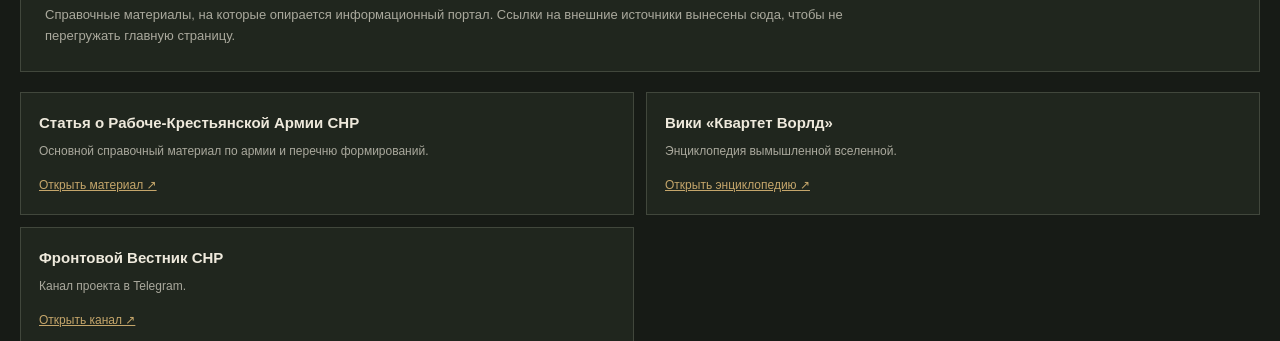
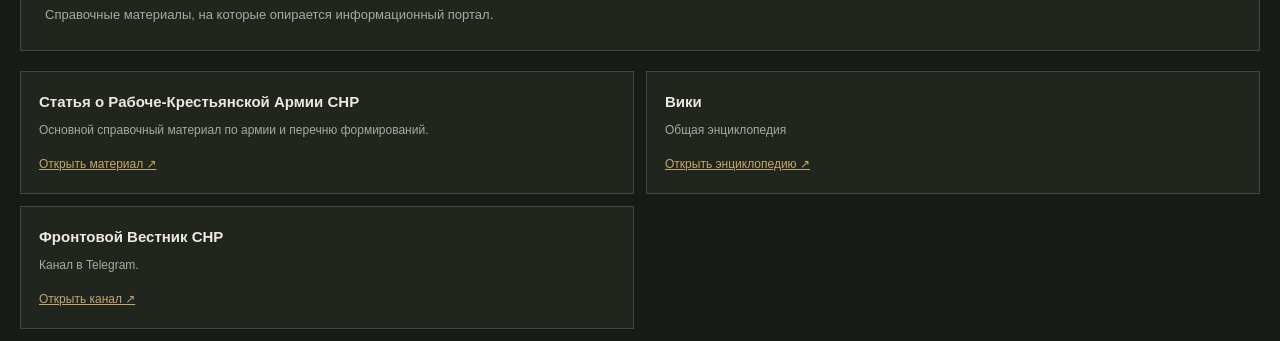
Before and after one commit to molkv/snr-armed-forces, a plain HTML site: page documents.html in a window 1280 px wide. Shown: the part 403-744 px from the top of the page. Drawn offline with Linux system fonts and the light colour scheme.

Commit message:
Update documents.html

```diff
--- a/documents.html
+++ b/documents.html
@@ -14,11 +14,11 @@
 </div></header>
 <div class="nav-wrap"><nav class="container nav" aria-label="Главная навигация"><a class="" href="index.html">⌂ Главная</a><a class="" href="command.html">★ Командование</a><a class="" href="structure.html">⬟ Структура армии</a><a class="" href="formations.html">✥ Формирования</a><a class="" href="history.html">▤ Военная история</a><a class="active" href="documents.html">▧ Документы</a><a class="" href="contacts.html">✉ Контакты</a></nav></div>
 <main class="container page-main"><div class="breadcrumb"><a href="index.html">Главная</a> <span>/</span> Документы</div>
-<div class="page-intro"><h2>Документы и источники</h2><p>Справочные материалы, на которые опирается информационный портал. Ссылки на внешние источники вынесены сюда, чтобы не перегружать главную страницу.</p></div>
+<div class="page-intro"><h2>Документы и источники</h2><p>Справочные материалы, на которые опирается информационный портал.</p></div>
 <div class="content-list">
 <article class="content-card"><h3>Статья о Рабоче-Крестьянской Армии СНР</h3><p>Основной справочный материал по армии и перечню формирований.</p><a class="back-link" href="https://mirkvarteta.fandom.com/ru/wiki/Рабоче-Крестьянская_Армия_СНР" target="_blank" rel="noopener">Открыть материал ↗</a></article>
-<article class="content-card"><h3>Вики «Квартет Ворлд»</h3><p>Энциклопедия вымышленной вселенной.</p><a class="back-link" href="https://mirkvarteta.fandom.com/ru/wiki" target="_blank" rel="noopener">Открыть энциклопедию ↗</a></article>
-<article class="content-card"><h3>Фронтовой Вестник СНР</h3><p>Канал проекта в Telegram.</p><a class="back-link" href="https://t.me/vestniksnr" target="_blank" rel="noopener">Открыть канал ↗</a></article>
+<article class="content-card"><h3>Вики</h3><p>Общая энциклопедия</p><a class="back-link" href="https://mirkvarteta.fandom.com/ru/wiki" target="_blank" rel="noopener">Открыть энциклопедию ↗</a></article>
+<article class="content-card"><h3>Фронтовой Вестник СНР</h3><p>Канал в Telegram.</p><a class="back-link" href="https://t.me/+l6HVzhbY-vwyYzI6" target="_blank" rel="noopener">Открыть канал ↗</a></article>
 </div>
 <p class="note">Сведения на сайте относятся к вымышленной вселенной «Квартет Ворлд». При расхождениях приоритет имеют актуальные материалы проекта.</p></main>
 <footer class="footer"><div class="container"><div class="footer-grid">
```
